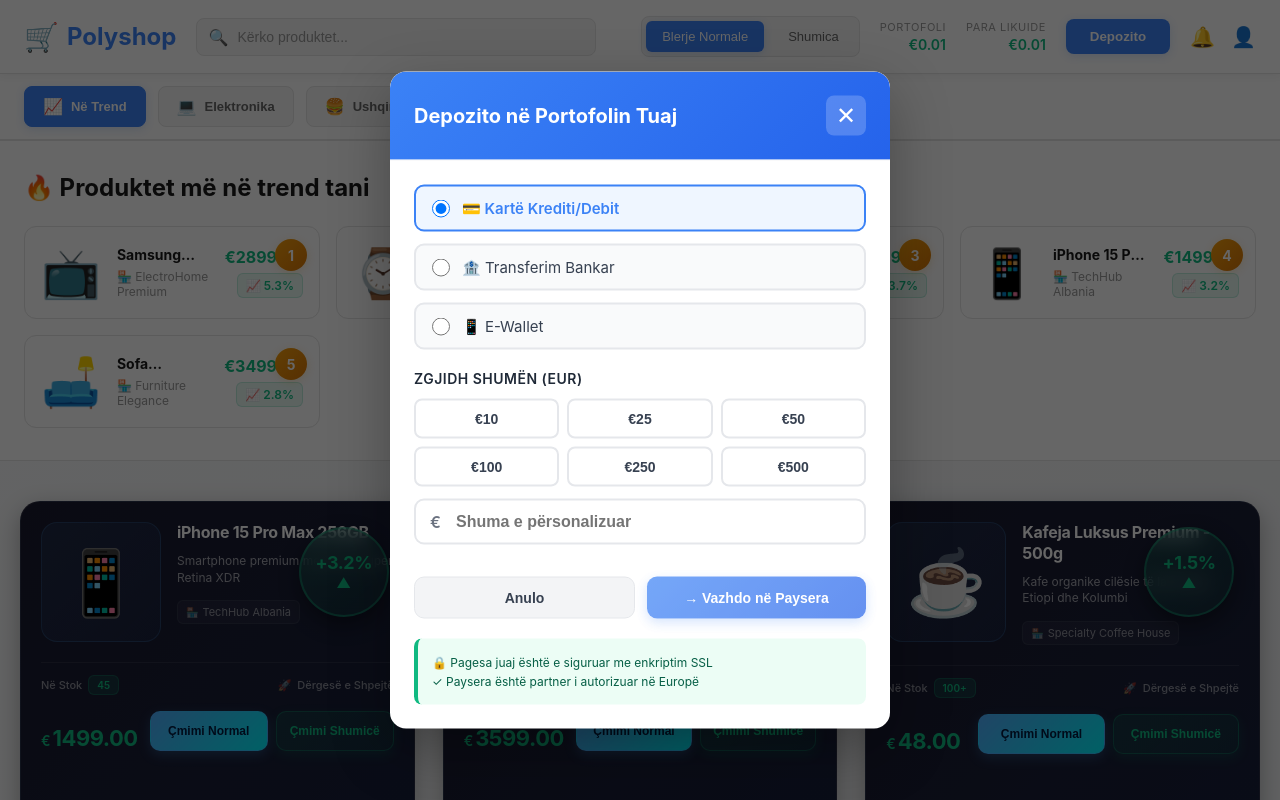
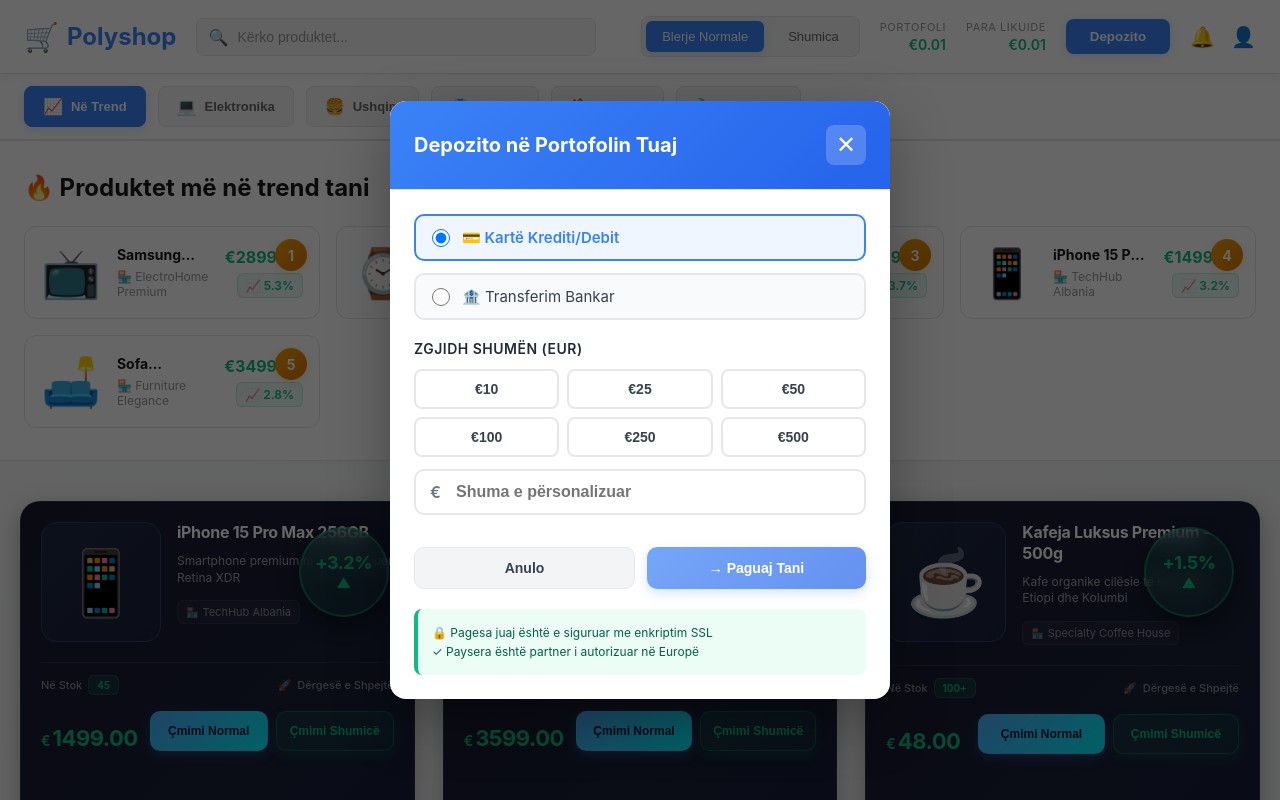
Before and after one commit to sesopeso101-sudo/Polyshop, a React (Create React App) app: page / in a window 1280 px wide. Both pictures are taken after a click on the button "Depozito". Shown: the top 800 px of the page. Built offline with nearby package versions, Linux system fonts and the light colour scheme; no server answers.

Commit message:
Simplify payment methods - remove E-Wallet and update button text to "Paguaj Tani"

```diff
--- a/src/components/DepositModal.js
+++ b/src/components/DepositModal.js
@@ -110,16 +110,6 @@ function DepositModal({ isOpen, onClose, onSuccess }) {
               />
               <span className="method-label">🏦 Transferim Bankar</span>
             </label>
-            <label className="method-option">
-              <input
-                type="radio"
-                name="method"
-                value="wallet"
-                checked={selectedMethod === 'wallet'}
-                onChange={(e) => setSelectedMethod(e.target.value)}
-              />
-              <span className="method-label">📱 E-Wallet</span>
-            </label>
           </div>
 
           {/* Amount Section */}
@@ -192,7 +182,7 @@ function DepositModal({ isOpen, onClose, onSuccess }) {
                   Po përpunohet...
                 </>
               ) : (
-                '→ Vazhdo në Paysera'
+                '→ Paguaj Tani'
               )}
             </button>
           </div>
```
